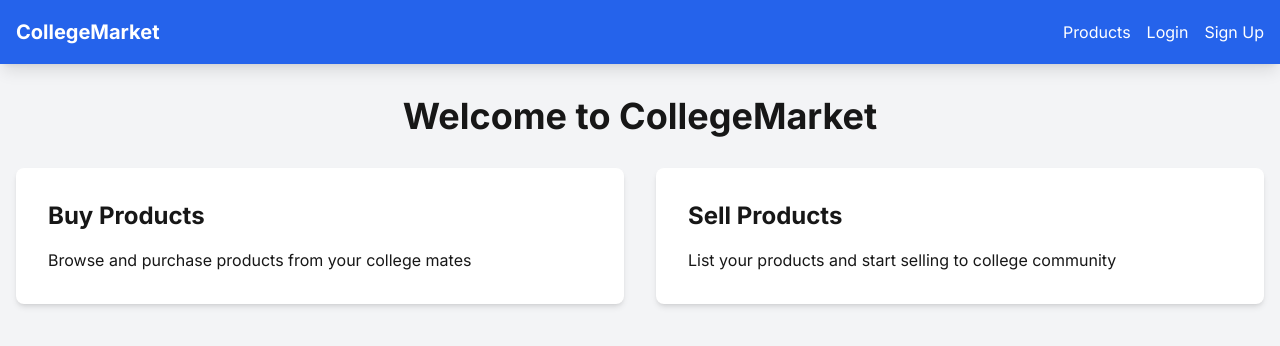
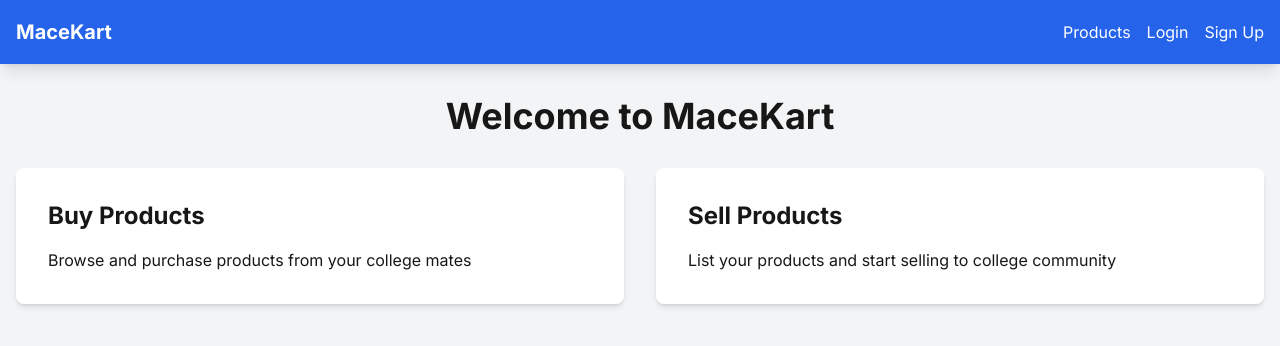
Before and after one commit to adw-ith/MaceKart, a Next.js app: page / in a window 1280 px wide. Shown: the top 346 px of the page. Built offline with nearby package versions, Linux system fonts and the light colour scheme.

Commit message:
collegekarttomacekart

```diff
--- a/src/app/components/Navbar.tsx
+++ b/src/app/components/Navbar.tsx
@@ -6,7 +6,7 @@ const Navbar: React.FC = () => {
     <nav className="fixed top-0 w-full bg-blue-600 text-white shadow-lg z-50">
       <div className="container mx-auto px-4">
         <div className="flex justify-between items-center h-16">
-          <Link href="/" className="text-xl font-bold">CollegeMarket</Link>
+          <Link href="/" className="text-xl font-bold">MaceKart</Link>
           <div className="flex space-x-4">
             <Link href="products" className="hover:text-gray-200">Products</Link>
             <Link href="login" className="hover:text-gray-200">Login</Link>
--- a/src/app/page.tsx
+++ b/src/app/page.tsx
@@ -3,7 +3,7 @@ import Link from 'next/link';
 export default function Home() {
   return (
     <div className="container mx-auto px-4 py-8">
-      <h1 className="text-4xl font-bold text-center mb-8">Welcome to CollegeMarket</h1>
+      <h1 className="text-4xl font-bold text-center mb-8">Welcome to MaceKart</h1>
       <div className="grid grid-cols-1 md:grid-cols-2 gap-8">
         <Link href="pages/buyer/dashboard"
           className="p-8 bg-white rounded-lg shadow-md hover:shadow-lg transition">
```
Also changed, not shown: src/app/login/page.tsx (line endings or trailing spaces).
